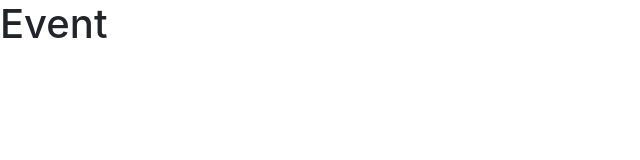
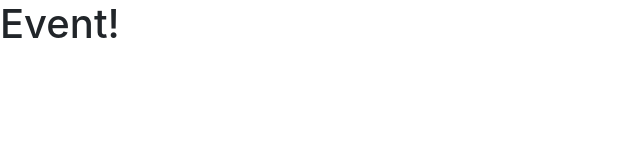
Before and after one commit to istc-sce/ISETechClub, a React (Create React App) app: page /event in a window 1280 px wide. Shown: the top 160 px of the page, without its empty margins (0-640 px from the left). Built offline with nearby package versions, Linux system fonts and the light colour scheme.

Commit message:
adding files format

```diff
--- a/src/components/event.js
+++ b/src/components/event.js
@@ -4,7 +4,7 @@ class Event extends Component {
     render() {
         return(
             <div>
-                <h1>Event</h1>
+                <h1>Event!</h1>
             </div>
         )
     }
```
